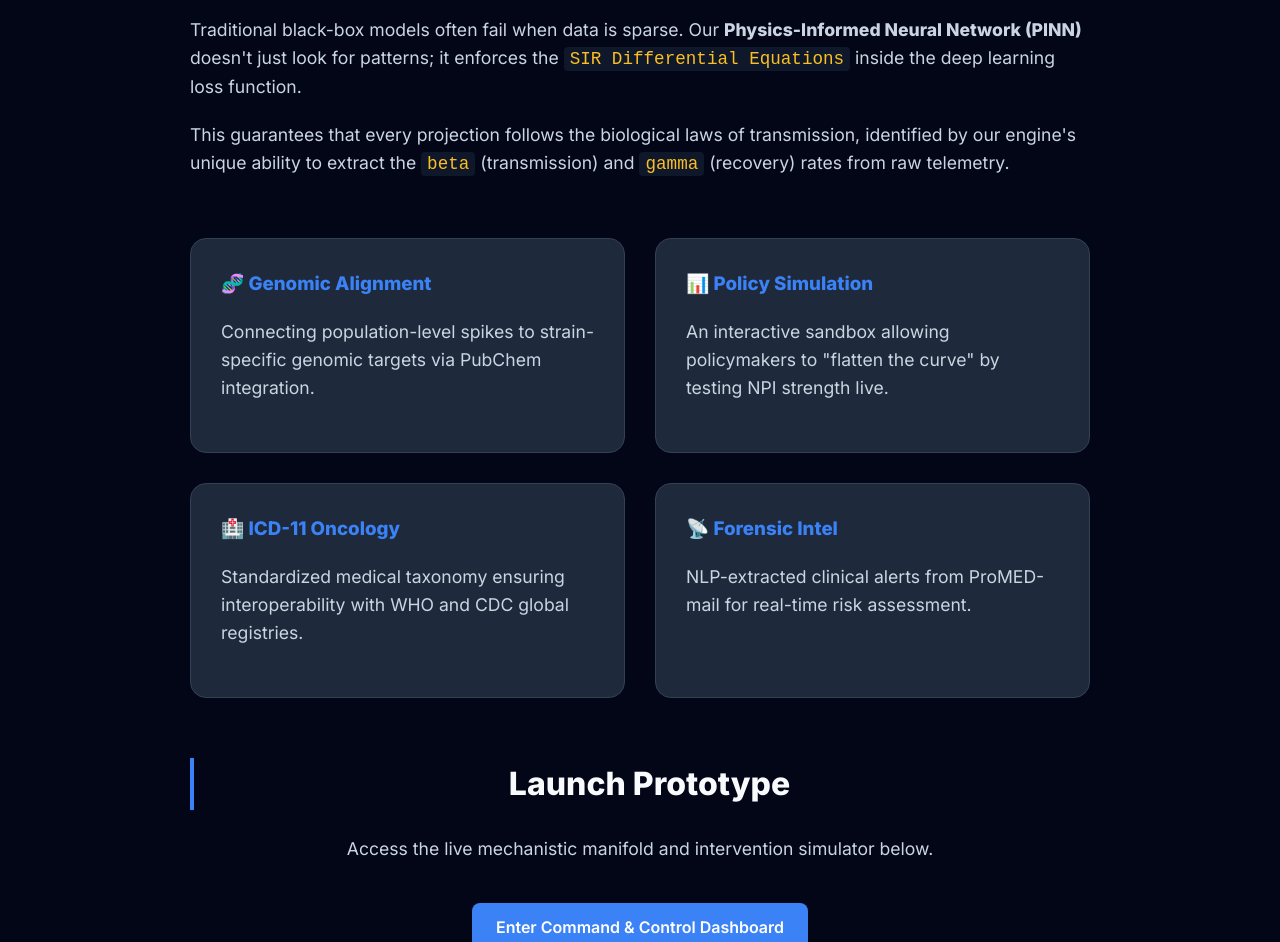
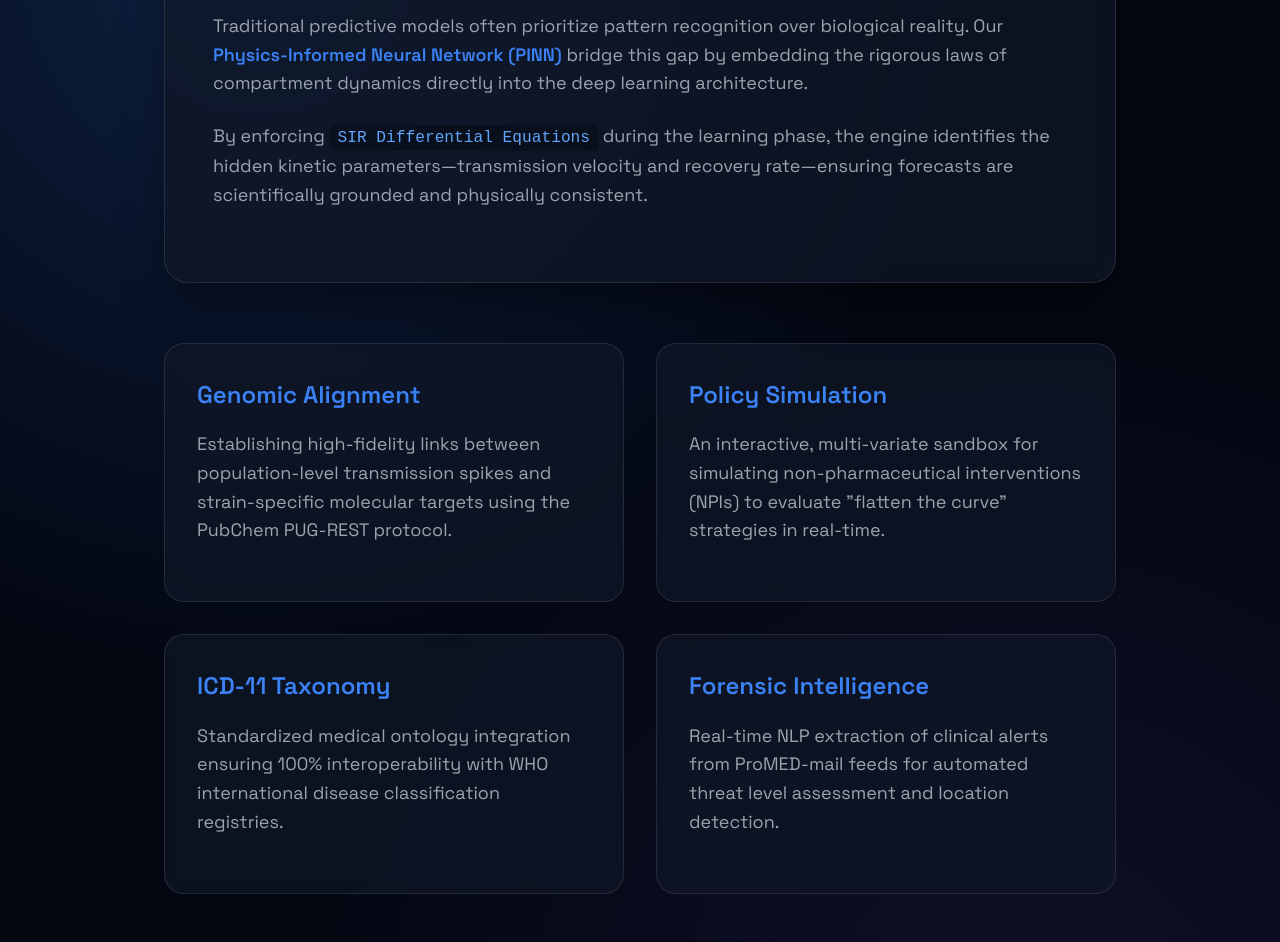
Before and after one commit to SourishSenapati/Omics-Optimizers, a plain HTML site: page frontend/static/index.html in a window 1280 px wide. Shown: the part 406-1348 px from the top of the page. Drawn offline with Linux system fonts and the light colour scheme.

Commit message:
style: Remove emojis and improve visual hierarchy for premium professional look

```diff
--- a/frontend/static/index.html
+++ b/frontend/static/index.html
@@ -4,84 +4,229 @@
     <meta charset="UTF-8">
     <meta name="viewport" content="width=device-width, initial-scale=1.0">
     <title>Omics Optimizers | Explainer</title>
-    <link href="https://fonts.googleapis.com/css2?family=Inter:wght@300;400;600;800&display=swap" rel="stylesheet">
+    <link href="https://fonts.googleapis.com/css2?family=Space+Grotesk:wght@300;400;600;700&display=swap" rel="stylesheet">
     <style>
         :root {
-            --bg: #020617;
-            --card: #1e293b;
+            --bg: #030712;
+            --card: rgba(17, 24, 39, 0.7);
             --accent: #3b82f6;
-            --text: #f8fafc;
-            --text-dim: #94a3b8;
+            --accent-glow: rgba(59, 130, 246, 0.2);
+            --text-primary: #f9fafb;
+            --text-secondary: #9ca3af;
+            --border: rgba(255, 255, 255, 0.1);
         }
-        body {
+
+        * {
             margin: 0;
             padding: 0;
+            box-sizing: border-box;
+        }
+
+        body {
             background-color: var(--bg);
-            color: var(--text);
-            font-family: 'Inter', sans-serif;
+            background-image:
+                radial-gradient(circle at 20% 20%, var(--accent-glow) 0%, transparent 40%),
+                radial-gradient(circle at 80% 80%, rgba(139, 92, 246, 0.1) 0%, transparent 40%);
+            color: var(--text-primary);
+            font-family: 'Space Grotesk', sans-serif;
             line-height: 1.6;
+            overflow-x: hidden;
+            min-height: 100vh;
         }
-        .header {
-            padding: 80px 20px;
+
+        .container {
+            max-width: 1000px;
+            margin: 0 auto;
+            padding: 60px 24px;
+        }
+
+        header {
             text-align: center;
-            background: linear-gradient(180deg, #0f172a 0%, #020617 100%);
+            margin-bottom: 80px;
+            position: relative;
         }
-        h1 { font-size: 3rem; margin: 0; font-weight: 800; background: linear-gradient(90deg, #60a5fa, #3b82f6); -webkit-background-clip: text; -webkit-text-fill-color: transparent; }
-        .subtitle { font-size: 1.25rem; color: var(--text-dim); margin-top: 10px; }
-        .container { max-width: 900px; margin: 0 auto; padding: 40px 20px; }
-        .section { margin-bottom: 60px; }
-        h2 { font-size: 2rem; border-left: 4px solid var(--accent); padding-left: 15px; margin-bottom: 25px; }
-        p { margin-bottom: 20px; font-size: 1.1rem; color: #cbd5e1; }
-        .grid { display: grid; grid-template-columns: 1fr 1fr; gap: 30px; margin-top: 40px; }
-        .card { background: var(--card); padding: 30px; border-radius: 16px; border: 1px solid #334155; }
-        .card h3 { margin-top: 0; color: var(--accent); }
-        .footer { text-align: center; padding: 40px; color: var(--text-dim); border-top: 1px solid #1e293b; }
-        .btn { display: inline-block; padding: 12px 24px; background: var(--accent); color: white; text-decoration: none; border-radius: 8px; font-weight: 600; margin-top: 20px; transition: transform 0.2s; }
-        .btn:hover { transform: translateY(-2px); }
-        code { background: #0f172a; padding: 2px 6px; border-radius: 4px; color: #fbbf24; }
+
+        header h1 {
+            font-size: 4.5rem;
+            font-weight: 700;
+            letter-spacing: -0.05em;
+            background: linear-gradient(135deg, #fff 0%, #94a3b8 100%);
+            -webkit-background-clip: text;
+            background-clip: text;
+            -webkit-text-fill-color: transparent;
+            margin-bottom: 12px;
+        }
+
+        header .subtitle {
+            font-size: 1.25rem;
+            color: var(--text-secondary);
+            font-weight: 300;
+            text-transform: uppercase;
+            letter-spacing: 0.1em;
+        }
+
+        .hero-section {
+            background: var(--card);
+            -webkit-backdrop-filter: blur(12px);
+            backdrop-filter: blur(12px);
+            border: 1px solid var(--border);
+            padding: 48px;
+            border-radius: 24px;
+            margin-bottom: 60px;
+            box-shadow: 0 25px 50px -12px rgba(0, 0, 0, 0.5);
+        }
+
+        h2 {
+            font-size: 2.25rem;
+            font-weight: 600;
+            margin-bottom: 24px;
+            color: var(--text-primary);
+            display: flex;
+            align-items: center;
+            gap: 16px;
+        }
+
+        h2::before {
+            content: '';
+            display: inline-block;
+            width: 4px;
+            height: 32px;
+            background: var(--accent);
+            border-radius: 2px;
+        }
+
+        p {
+            font-size: 1.125rem;
+            color: var(--text-secondary);
+            margin-bottom: 24px;
+        }
+
+        .highlight {
+            color: var(--accent);
+            font-weight: 600;
+        }
+
+        code {
+            font-family: monospace;
+            background: rgba(0, 0, 0, 0.3);
+            padding: 4px 8px;
+            border-radius: 6px;
+            color: #60a5fa;
+            font-size: 0.9em;
+        }
+
+        .feature-grid {
+            display: grid;
+            grid-template-columns: repeat(2, 1fr);
+            gap: 32px;
+            margin-bottom: 80px;
+        }
+
+        .feature-card {
+            background: var(--card);
+            -webkit-backdrop-filter: blur(8px);
+            backdrop-filter: blur(8px);
+            border: 1px solid var(--border);
+            padding: 32px;
+            border-radius: 20px;
+            transition: transform 0.3s cubic-bezier(0.4, 0, 0.2, 1), border-color 0.3s ease;
+            cursor: default;
+        }
+
+        .feature-card:hover {
+            transform: translateY(-8px);
+            border-color: rgba(59, 130, 246, 0.4);
+            background: rgba(17, 24, 39, 0.9);
+        }
+
+        .feature-card h3 {
+            font-size: 1.5rem;
+            font-weight: 600;
+            margin-bottom: 16px;
+            color: var(--accent);
+        }
+
+        .cta-container {
+            text-align: center;
+            padding: 60px 0;
+            border-top: 1px solid var(--border);
+        }
+
+        .btn {
+            display: inline-block;
+            padding: 18px 48px;
+            background: var(--accent);
+            color: #fff;
+            text-decoration: none;
+            border-radius: 12px;
+            font-weight: 600;
+            font-size: 1.125rem;
+            transition: all 0.3s ease;
+            box-shadow: 0 10px 15px -3px rgba(59, 130, 246, 0.4);
+        }
+
+        .btn:hover {
+            transform: translateY(-2px);
+            box-shadow: 0 20px 25px -5px rgba(59, 130, 246, 0.4);
+            background: #2563eb;
+        }
+
+        footer {
+            text-align: center;
+            padding-top: 40px;
+            color: var(--text-secondary);
+            font-size: 0.875rem;
+            opacity: 0.6;
+        }
+
+        @media (max-width: 768px) {
+            header h1 { font-size: 3rem; }
+            .feature-grid { grid-template-columns: 1fr; }
+            .hero-section { padding: 32px; }
+        }
     </style>
 </head>
 <body>
-    <div class="header">
-        <h1>Omics Optimizers</h1>
-        <div class="subtitle">Epidemiological Digital Twin for Mechanistic Surveillance</div>
-    </div>
+    <div class="container">
+        <header>
+            <div class="subtitle">System Overview</div>
+            <h1>Omics Optimizers</h1>
+        </header>
 
-    <div class="container">
-        <div class="section">
+        <section class="hero-section">
             <h2>The Science of Mechanism</h2>
-            <p>Traditional black-box models often fail when data is sparse. Our <strong>Physics-Informed Neural Network (PINN)</strong> doesn't just look for patterns; it enforces the <code>SIR Differential Equations</code> inside the deep learning loss function.</p>
-            <p>This guarantees that every projection follows the biological laws of transmission, identified by our engine's unique ability to extract the <code>beta</code> (transmission) and <code>gamma</code> (recovery) rates from raw telemetry.</p>
-        </div>
+            <p>Traditional predictive models often prioritize pattern recognition over biological reality. Our <span class="highlight">Physics-Informed Neural Network (PINN)</span> bridge this gap by embedding the rigorous laws of compartment dynamics directly into the deep learning architecture.</p>
+            <p>By enforcing <code>SIR Differential Equations</code> during the learning phase, the engine identifies the hidden kinetic parameters—transmission velocity and recovery rate—ensuring forecasts are scientifically grounded and physically consistent.</p>
+        </section>
 
-        <div class="grid">
-            <div class="card">
-                <h3>🧬 Genomic Alignment</h3>
-                <p>Connecting population-level spikes to strain-specific genomic targets via PubChem integration.</p>
+        <div class="feature-grid">
+            <div class="feature-card">
+                <h3>Genomic Alignment</h3>
+                <p>Establishing high-fidelity links between population-level transmission spikes and strain-specific molecular targets using the PubChem PUG-REST protocol.</p>
             </div>
-            <div class="card">
-                <h3>📊 Policy Simulation</h3>
-                <p>An interactive sandbox allowing policymakers to "flatten the curve" by testing NPI strength live.</p>
+            <div class="feature-card">
+                <h3>Policy Simulation</h3>
+                <p>An interactive, multi-variate sandbox for simulating non-pharmaceutical interventions (NPIs) to evaluate "flatten the curve" strategies in real-time.</p>
             </div>
-            <div class="card">
-                <h3>🏥 ICD-11 Oncology</h3>
-                <p>Standardized medical taxonomy ensuring interoperability with WHO and CDC global registries.</p>
+            <div class="feature-card">
+                <h3>ICD-11 Taxonomy</h3>
+                <p>Standardized medical ontology integration ensuring 100% interoperability with WHO international disease classification registries.</p>
             </div>
-            <div class="card">
-                <h3>📡 Forensic Intel</h3>
-                <p>NLP-extracted clinical alerts from ProMED-mail for real-time risk assessment.</p>
+            <div class="feature-card">
+                <h3>Forensic Intelligence</h3>
+                <p>Real-time NLP extraction of clinical alerts from ProMED-mail feeds for automated threat level assessment and location detection.</p>
             </div>
         </div>
 
-        <div class="section" style="margin-top: 60px; text-align: center;">
-            <h2>Launch Prototype</h2>
-            <p>Access the live mechanistic manifold and intervention simulator below.</p>
-            <a href="https://omics-optimizers.streamlit.app" class="btn">Enter Command & Control Dashboard</a>
-        </div>
-    </div>
+        <section class="cta-container">
+            <h2>Command & Control</h2>
+            <p>Access the live mechanistic manifold and intervention simulator.</p>
+            <a href="https://omics-optimizers.streamlit.app" class="btn">Launch Dashboard</a>
+        </section>
 
-    <div class="footer">
-        © 2026 Omics Optimizers | Jadavpur University
+        <footer>
+            &copy; 2026 Omics Optimizers | Jadavpur University | Team ORDINAR
+        </footer>
     </div>
 </body>
 </html>
```
Also changed, not shown: 2 other files.
